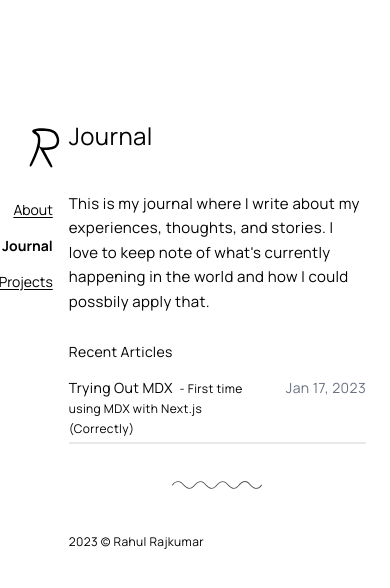
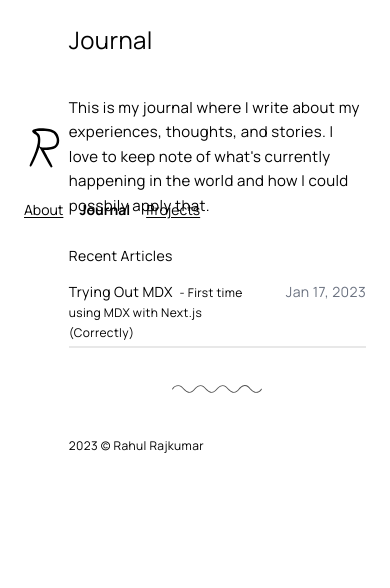
Before and after one commit to Rahuls-Coding/site, a Next.js app: page /journal in a window 390 px wide. Shown: the top 588 px of the page. Built offline with nearby package versions, Linux system fonts and the light colour scheme.

Commit message:
finally fixed mobile sytling for index

```diff
--- a/components/Navbar.js
+++ b/components/Navbar.js
@@ -31,7 +31,7 @@ function Navbar() {
   });
 
   return (
-    <div className="justify-items-end text-sm mt-8 dark:text-slate-100">
+    <div className="flex justify-start gap-4 lg:grid lg:justify-items-start text-sm mt-8 dark:text-slate-100">
       <button className={style}>
             <Link href='/'>
                 About
--- a/pages/index.js
+++ b/pages/index.js
@@ -11,7 +11,7 @@ export default function Home() {
       <Head>
         <title>Rahul Rajkumar</title>
       </Head>
-      <div className="grid grid-cols-8 gap-4">
+      <div className="grid lg:grid-cols-8 grid-rows-8 gap-4">
         <div>
           <div className="">
             <Logo />
@@ -21,8 +21,8 @@ export default function Home() {
             links={["/projects", "/journal"]}
           />
         </div>
-        <div className="special dark:text-slate-200 mt-10 leading-relaxed tracking-wide col-span-7">
-          <div className="text-2xl mt-20 mb-10">Rahul Rajkumar</div>
+        <div className="special dark:text-slate-200 sm:mt-10 leading-relaxed tracking-wide row-span-7 lg:col-span-7">
+          <div className="text-2xl sm:mt-20 mb-10">Rahul Rajkumar</div>
           <p className="pb-4">
             Hey, I&#39;m a Full Stack Developer, a High School Student, a Ml/AI
             and Blockchain Enthusiast.
--- a/pages/journal.js
+++ b/pages/journal.js
@@ -1,4 +1,5 @@
 import React from "react";
+import Head from 'next/head'
 import Navbar from "../components/Navbar";
 import Container from "../components/Container";
 import Logo from "../components/Logo";
@@ -12,7 +13,10 @@ export default function Journal({ articles }) {
 
   return (
     <div className="flex flex-col justify-center items-start max-w-3xl sm:mx-auto pb-16 mx-6">
-      <div className="grid grid-cols-8 gap-4">
+      <Head>
+        <title>Journal | Rahul Rajkumar</title>
+      </Head>
+      <div className="grid grid-cols-8 xs:grid-rows-8 gap-4">
         <div>
 
             <Logo />
@@ -22,8 +26,8 @@ export default function Journal({ articles }) {
             links={["/projects", "/journal"]}
           />
         </div>
-      <div className="special dark:text-slate-200 mt-10 leading-relaxed tracking-wide mb-14 col-span-7">
-        <h1 className="text-2xl mt-20 mb-10">Journal</h1>
+      <div className="special dark:text-slate-200 mt-6 sm:mt-10 leading-relaxed tracking-wide mb-14 xs:row-span-7 col-span-7">
+        <h1 className="text-2xl sm:mt-20 mb-10">Journal</h1>
           <p className="pb-4">
             This is my journal where I write about my experiences, thoughts, and
             stories. I love to keep note of what&#39;s currently happening in the
--- a/pages/projects.js
+++ b/pages/projects.js
@@ -11,14 +11,14 @@ function projects() {
       <Head>
         <title>Projects | Rahul Rajkumar</title>
       </Head>
-      <div className="grid grid-cols-8 gap-4">
+      <div className="grid grid-cols-8 xs:grid-rows-8 gap-4">
         <div>
 
             <Logo />
 
           <Navbar/>
         </div>
-        <div className="col-span-7 mt-10">
+        <div className="xs:row-span-7 col-span-7 mt-10">
           <div className="text-2xl mt-20 mb-10">Projects</div>
           <div className="special dark:text-slate-200 mt-10 leading-relaxed tracking-wide">
             <p className="pb-4">
@@ -47,7 +47,7 @@ function projects() {
               <div>Started</div>
               <div>Building</div>
             </div>
-            <div className="grid grid-cols-3 gap-24 mt-3 w-full">
+            <div className="grid grid-rows-3 gap-24 mt-3 w-full sm:grid-cols-3">
               <div className="special">
                 <div className="dark:text-gray-200 underline underline-offset-2">
                   GeneAI
```
